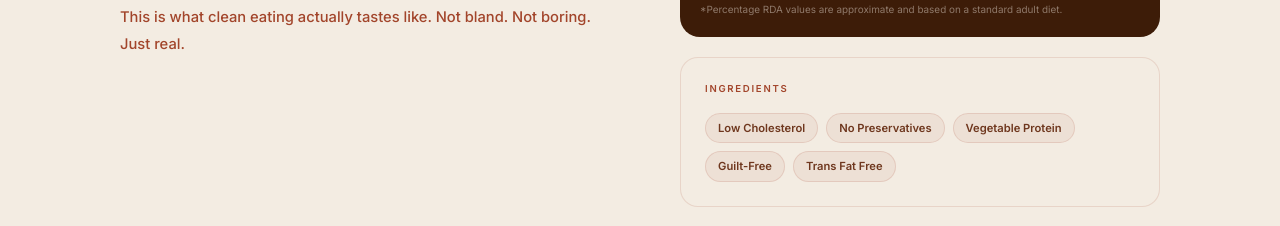
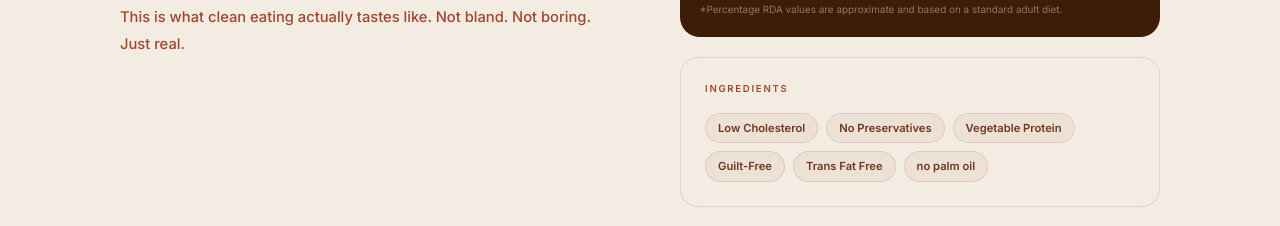
Before and after one commit to ContentlyWriters/snava, a Next.js app: page /products/earth-crunch in a window 1280 px wide. Shown: the part 1664-1890 px from the top of the page. Built offline with nearby package versions, Linux system fonts and the light colour scheme; no server answers; a web font is replaced by a local one.

Commit message:
update...

```diff
--- a/components/Product/EarthCrunch.tsx
+++ b/components/Product/EarthCrunch.tsx
@@ -47,6 +47,7 @@ const ingredients = [
   "Vegetable Protein",
   "Guilt-Free",
   "Trans Fat Free",
+  "no palm oil ",
 ];
 
 const BASE_PRICE = 249;
```
